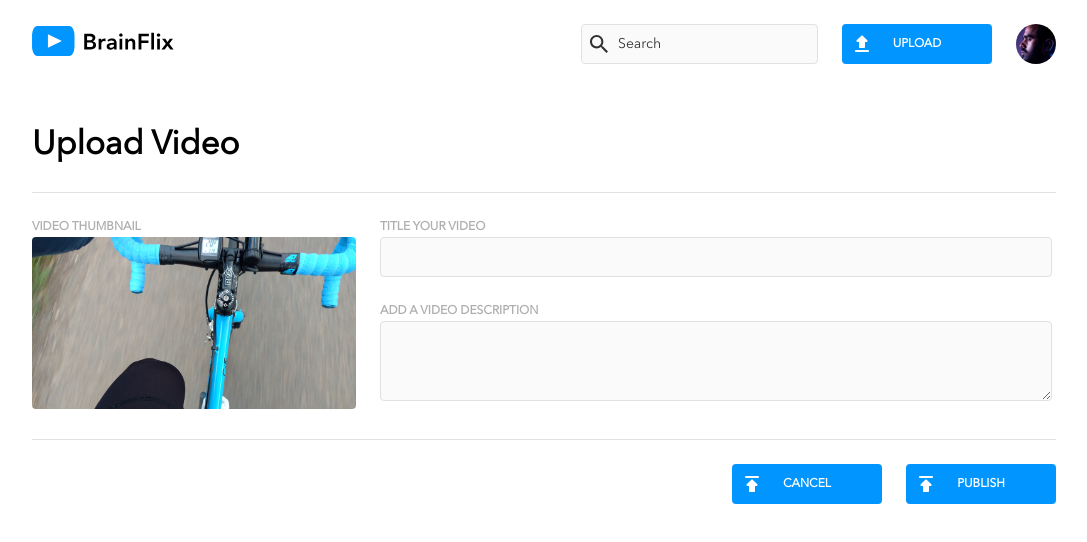
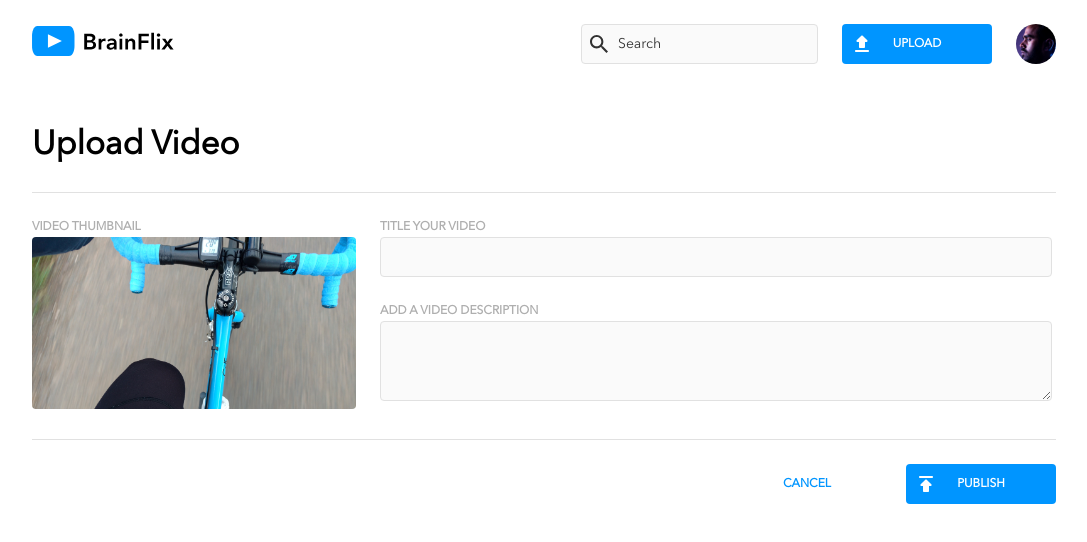
Before and after one commit to dwightwu814/brainflix, a React (Create React App) app: page /upload in a window 1280 px wide. Shown: the top 542 px of the page, without its empty margins (96-1183 px from the left). Built offline with nearby package versions, Linux system fonts and the light colour scheme.

Commit message:
configured light button

```diff
--- /dev/null
+++ b/src/components/utils/LightButton/LightButton.js
@@ -0,0 +1,6 @@
+import React from "react";
+import "./LightButton.scss";
+
+export default function LightButton({ text, onClick }) {
+  return <button className="light-button">{text}</button>;
+}
--- /dev/null
+++ b/src/components/utils/LightButton/LightButton.scss
@@ -0,0 +1,23 @@
+@import "../../../styles/partials/variables";
+@import "../../../styles/partials/mixins";
+
+.light-button {
+  @include label-cta;
+  color: $blue;
+  border: 0;
+  padding: $padding-xsm;
+  height: $button-height;
+  width: 100%;
+  position: relative;
+  cursor: pointer;
+  transition: color 0.2s ease-in-out;
+  background-color: transparent;
+
+  &:hover {
+    color: $dark-blue;
+  }
+
+  &:active {
+    color: $dark-blue;
+  }
+}
--- a/src/pages/Upload/Upload.jsx
+++ b/src/pages/Upload/Upload.jsx
@@ -4,6 +4,7 @@ import UploadThumbnail from "../../assets/images/upload-thumbnail.jpg";
 import PublishIcon from "../../assets/images/icons/publish.svg";
 import Navbar from "../../components/Navbar/Navbar";
 import Button from "../../components/utils/Button/Button";
+import LightButton from "../../components/utils/LightButton/LightButton";
 
 function UploadFormMain() {
   return (
@@ -35,7 +36,7 @@ function UploadFormSubmit() {
   return (
     <div className="upload-page__submit">
       <div className="upload-page__button">
-        <Button
+        <LightButton
           className="upload-page__button--publish"
           text="Cancel"
           icon={PublishIcon}
```
